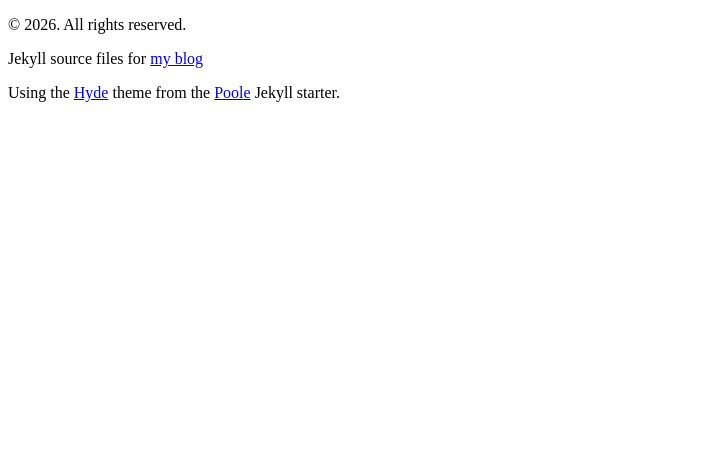
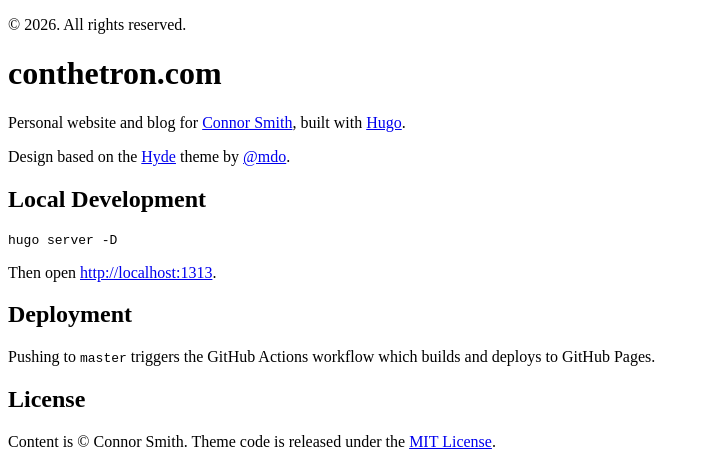
Before and after one commit to connorsmith/connorsmith.github.io, a Jekyll site: the page built from README.md, in a window 1280 px wide. Shown: the part 1723-2190 px from the top of the page, without its empty margins (0-710 px from the left). Built offline with Jekyll 4.4.1, drawn with Linux system fonts in a browser that asks for light colours; our own code applies the rules of GitHub Pages for plain Markdown files; before the commit the page ends 1841 px from its top, so only the background shows below that.

Commit message:
Update README, LICENSE, and remove CSS vendor prefixes
- Rewrite README.md for Hugo (local dev, deployment instructions)
- Add Connor Smith copyright alongside Mark Otto in LICENSE.md
- Replace -webkit-text-size-adjust and -ms-text-size-adjust with
  unprefixed text-size-adjust in poole.css
- Fix sidebar background-image path from /assets/images/ to /images/

````diff
--- a/README.md
+++ b/README.md
@@ -1,3 +1,21 @@
-Jekyll source files for [my blog](http://connorsmith.github.io)
+# conthetron.com
 
-Using the [Hyde](https://github.com/poole/hyde) theme from the [Poole](http://getpoole.com/) Jekyll starter.
+Personal website and blog for [Connor Smith](https://www.conthetron.com), built with [Hugo](https://gohugo.io/).
+
+Design based on the [Hyde](https://github.com/poole/hyde) theme by [@mdo](https://github.com/mdo).
+
+## Local Development
+
+```bash
+hugo server -D
+```
+
+Then open [http://localhost:1313](http://localhost:1313).
+
+## Deployment
+
+Pushing to `master` triggers the GitHub Actions workflow which builds and deploys to GitHub Pages.
+
+## License
+
+Content is © Connor Smith. Theme code is released under the [MIT License](LICENSE.md).
--- a/assets/css/hyde.css
+++ b/assets/css/hyde.css
@@ -66,7 +66,7 @@ html {
     left: 0;
     bottom: 0;
     width: 18rem;
-    background-image: url(/assets/images/wave.jpg);
+    background-image: url(/images/wave.jpg);
     background-size: cover;
     text-align: left;
   }
--- a/assets/css/poole.css
+++ b/assets/css/poole.css
@@ -59,8 +59,7 @@ html {
 body {
   color: #515151;
   background-color: #fff;
-  -webkit-text-size-adjust: 100%;
-      -ms-text-size-adjust: 100%;
+  text-size-adjust: 100%;
 }
 
 /* No `:visited` state is required by default (browsers will use `a`) */
````
Also changed, not shown: LICENSE.md.
